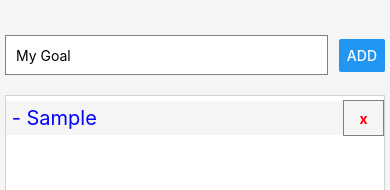
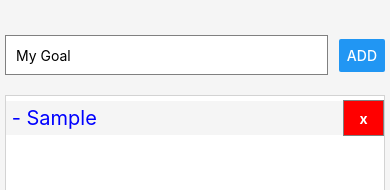
Before and after one commit to antilik/react-native-todo, a React Native app: screen / in a window 390 px wide. Both pictures are taken after typing "Sample" into the empty fields and a click on the button "ADD". Shown: the top 190 px of the page. Built offline with nearby package versions, Linux system fonts and the light colour scheme.

Commit message:
Added native Touchable elements and some small styling changes

```diff
--- a/components/TaskItem.js
+++ b/components/TaskItem.js
@@ -1,5 +1,5 @@
 import React from 'react';
-import { Text, View, StyleSheet} from "react-native";
+import { Text, View, StyleSheet, TouchableOpacity, TouchableHighlight} from "react-native";
 
 const TaskItem = ({taskData,tasksListArr, setTasksListArr }) => {
 
@@ -25,14 +25,23 @@ const TaskItem = ({taskData,tasksListArr, setTasksListArr }) => {
     <View
       style={styles.containerTask}
     >
+      <TouchableHighlight
+        underlayColor='lightgreen'
+        style={styles.textContainer}
+        onPress={toggleTask.bind(this, taskData.id)}
+      >
       <Text
         style={styles.textItem}
-        onPress={toggleTask.bind(this, taskData.id)}
       > {taskData.isFinished ? "+" : "-"} {taskData.value}</Text>
+      </TouchableHighlight>
+      <TouchableOpacity
+        style={styles.deleteBtnContainer}
+        onPress={deleteTask.bind(this, taskData.id)}
+      >
       <Text
         style={styles.deleleBtn}
-        onPress={deleteTask.bind(this, taskData.id)}
       >x</Text>
+    </TouchableOpacity>
     </View>
   )
 };
@@ -47,22 +56,27 @@ const styles = StyleSheet.create({
     marginVertical: 5,
     backgroundColor: 'rgb(245,245,245)',
   },
+  textContainer: {
+    flex: 10,
+  },
   textItem: {
-    flex: 10,
     marginVertical: 5,
     color: "blue",
     fontSize: 20,
   },
-  deleleBtn: {
+  deleteBtnContainer: {
     position: 'absolute',
     top: -1,
     right: 0,
-    color: 'red',
-    fontWeight: 'bold',
+  },
+  deleleBtn: {
     paddingVertical: 8.6,
     paddingHorizontal: 15.5,
+    fontWeight: 'bold',
+    color: 'white',
     borderWidth: 1,
     borderColor: 'grey',
+    backgroundColor: 'red',
   },
 })
 
```
